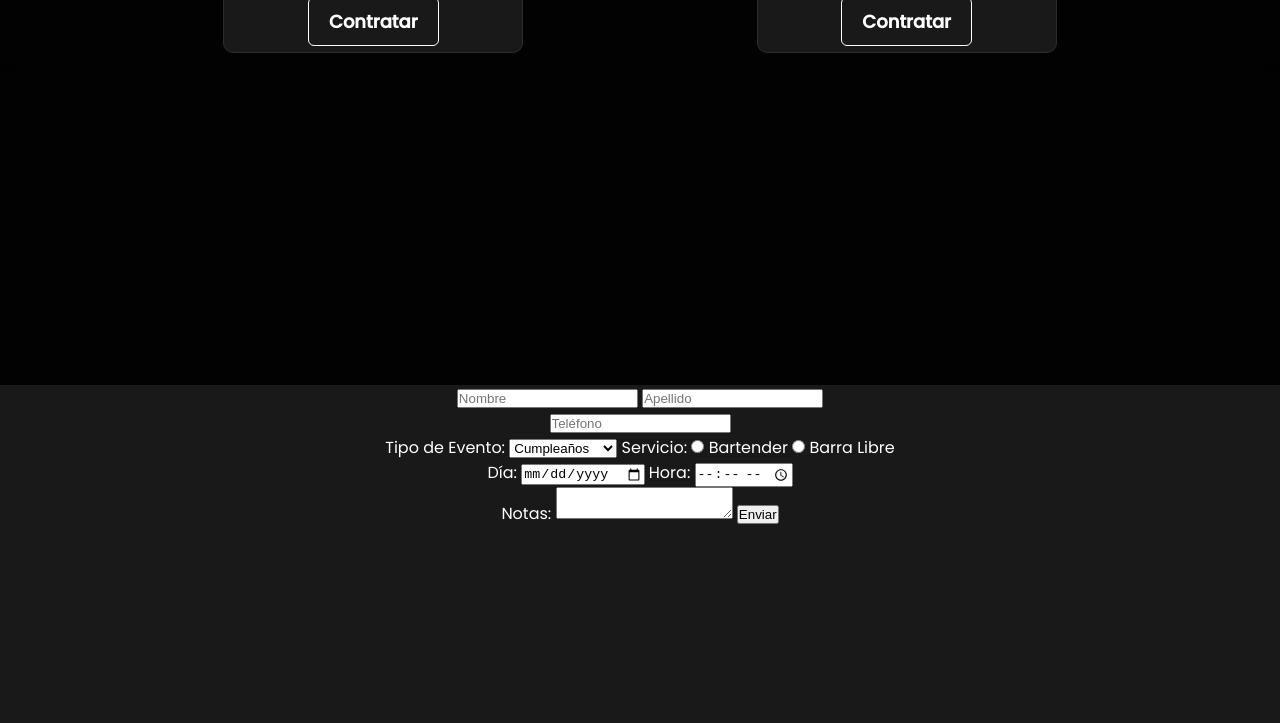
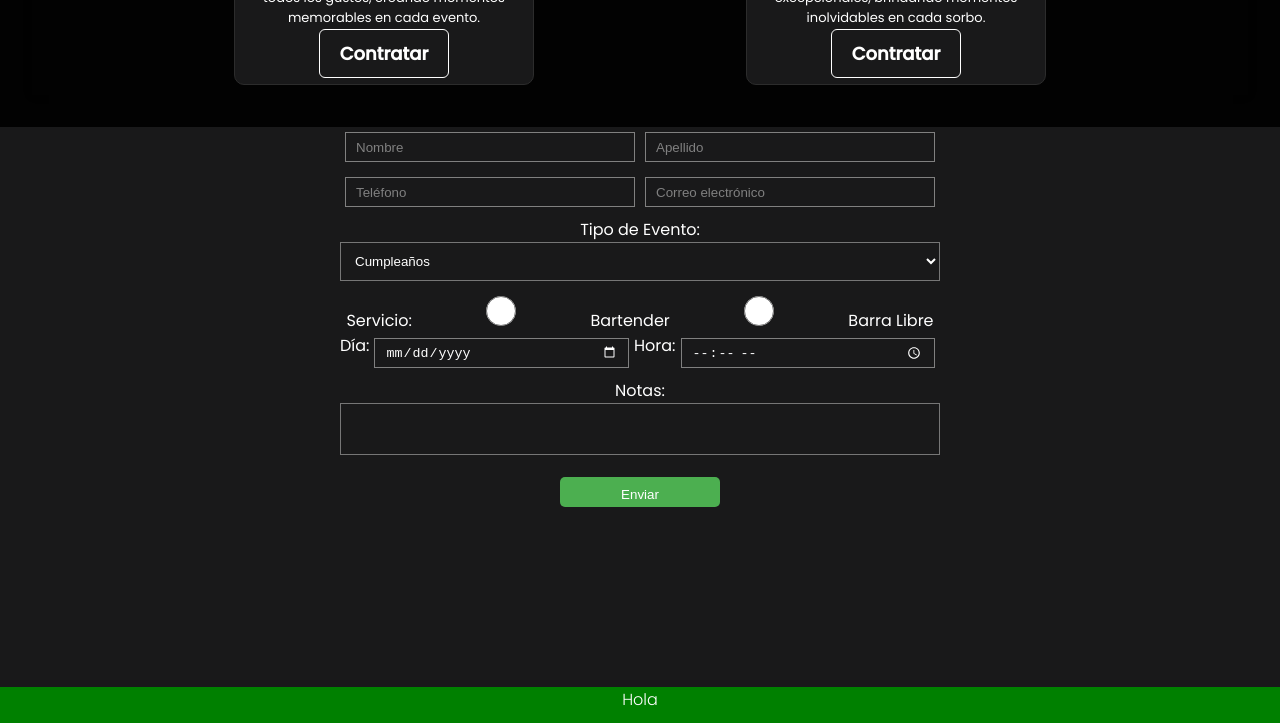
Before and after one commit to FrancoVidal14/Web-via-eventos, a plain HTML site: page index.html in a window 1280 px wide. Shown: the part 1455-2178 px from the top of the page. Drawn offline with Linux system fonts and the light colour scheme.

Commit message:
Segundo commit

```diff
--- a/Css/styles.css
+++ b/Css/styles.css
@@ -115,6 +115,23 @@ header .contratar:hover {
   text-decoration: none;
 }
 
+header .contratarNegro {
+  background: transparent;
+  padding: 10px 20px;
+  border-radius: 15px;
+  color: var(--black);
+  border: solid var(--black) 1px;
+  text-decoration: none;
+  font-weight: 600;
+}
+
+header .contratarNegro:hover {
+  transition: ease 0.3s;
+  color: var(--butter);
+  background: var(--black);
+  text-decoration: none;
+}
+
 footer {
   height: 120px;
   background-color: green;
@@ -167,10 +184,13 @@ a:visited {
 }
 
 #servicios {
-  height: 130vh;
+  height: auto;
+  min-height: 600px;
+  max-height: 1400px;
   background-color: var(--black);
   flex-direction: column;
   align-items: center;
+  padding: 2em;
 }
 
 .tarjetas {
@@ -236,6 +256,82 @@ a:visited {
   height: 70vh;
 }
 
+
+.row{
+  display: flex;
+  flex-direction: row;
+}
+
+.column{
+  display: flex;
+  flex-direction: column;
+}
+
 label {
   color: var(--white);
 }
+
+input, select, textarea{
+  color: var(--white);
+}
+
+input {
+  height: 30px;
+  max-height: 30px;
+  width: 10rem;
+  background-color: transparent;
+  border: 1px gray solid;
+  margin: 5px;
+}
+
+input::placeholder{
+  color: gray;
+}
+
+form {
+  max-width: 600px;
+  margin: 0 auto;
+}
+
+form input[type="text"],
+form input[type="mail"],
+form input[type="tel"],
+form select,
+form input[type="date"],
+form input[type="time"],
+form textarea {
+  width: 100%;
+  padding: 10px;
+  box-sizing: border-box;
+  margin-bottom: 10px;
+  background-color: transparent;
+}
+
+form textarea {
+  resize: none;
+}
+
+form input[type="submit"] {
+  background-color: #4caf50;
+  color: white;
+  padding: 10px 15px;
+  border: none;
+  border-radius: 5px;
+  cursor: pointer;
+}
+
+input[type="date"]::-webkit-calendar-picker-indicator {
+  filter: invert(1);
+}
+
+input[type="time"]::-webkit-calendar-picker-indicator {
+  filter: invert(1);
+}
+
+select option{
+  color: var(--charcoal);
+}
+
+form div input[type="radio"] {
+  margin-right: 5px;
+}
--- a/index.html
+++ b/index.html
@@ -21,7 +21,7 @@
   <body>
     <div class="container">
       <header>
-        <img src="./Imagenes/Logo white.png" alt="Logo" />
+        <img src="./Imagenes/Logo white.png" alt="Logo" id="logo"/>
         <nav>
           <ul>
             <li><a href="#inicio">Inicio</a></li>
@@ -97,11 +97,14 @@
             </div>
           </div>
         </section>
-        <section id="opiniones"></section>
+        <section id="opiniones">
+
+        </section>
         <section id="contacto">
           <form action="procesar_formulario.php" method="post">
-            <div>
-              <input
+              <div class="column">
+                <div class="row">
+                <input
                 type="text"
                 id="nombre"
                 name="nombre"
@@ -114,9 +117,9 @@
                 name="apellido"
                 placeholder="Apellido"
                 required
-              />
-            </div>
-            <div>
+                />
+              </div>
+            <div class="row">
               <input
                 type="tel"
                 id="telefono"
@@ -124,6 +127,7 @@
                 placeholder="Teléfono"
                 required
               />
+              <input type="mail" name="email" id="email" placeholder="Correo electrónico">
             </div>
             <div>
               <label for="tipoEvento">Tipo de Evento:</label>
@@ -133,11 +137,13 @@
                 <option value="fiestaPrivada">Fiesta Privada</option>
                 <option value="empresarial">Empresarial</option>
               </select>
+            </div>
+          </div>
 
               <label for="servicio">Servicio:</label>
               <input
-                type="radio"
-                id="bartender"
+              type="radio"
+              id="bartender"
                 name="servicio"
                 value="bartender"
                 required
@@ -151,8 +157,7 @@
                 required
               />
               <label for="barraLibre">Barra Libre</label>
-            </div>
-            <div>
+            <div class="row">
               <label for="dia">Día:</label>
               <input type="date" id="dia" name="dia" required />
 
--- a/script.js
+++ b/script.js
@@ -2,22 +2,30 @@ document.addEventListener("DOMContentLoaded", function() {
     window.addEventListener('scroll', function() {
         let header = document.querySelector('header');
         let liHeader = document.querySelectorAll('li');
+        let contratarButton = document.querySelector('.contratar')
+        let logo = document.getElementById('logo')
         let scrollY = window.scrollY;
 
+        console.log('scrollY:', scrollY);
         if (scrollY > 400) {
-            header.style.backgroundColor = '#c9b977';
+            console.log('Cambiando estilos y logo');
+            contratarButton.classList.add('contratarNegro');
+            header.style.backgroundColor = '#fff';
             liHeader.forEach(function(item){
                 item.style.color = 'black';
-        });
+            });
+            logo.src = "./Imagenes/Logo.png";
         } else {
+            contratarButton.classList.remove('contratarNegro');
             header.style.backgroundColor = 'transparent';
             liHeader.forEach(function(item){
                 item.style.color = 'white';
-        });
+            });
+            logo.src = "./Imagenes/Logo white.png";
         }
 
         if(scrollY > 650) {
-            header.style.borderBottom = '2px solid gold';
+            header.style.borderBottom = '2px solid var(--butter)';
         }
         else{
             header.style.border = 'none';
```
